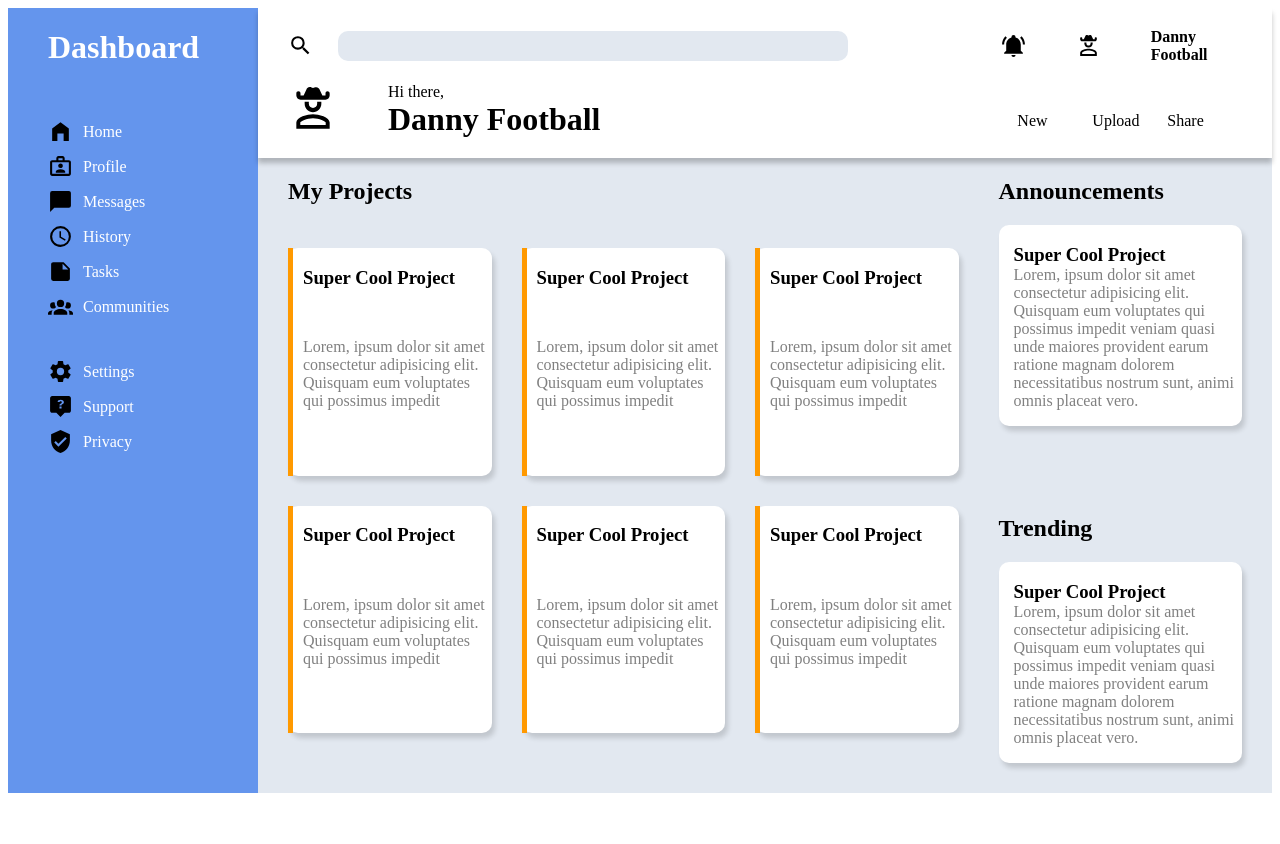
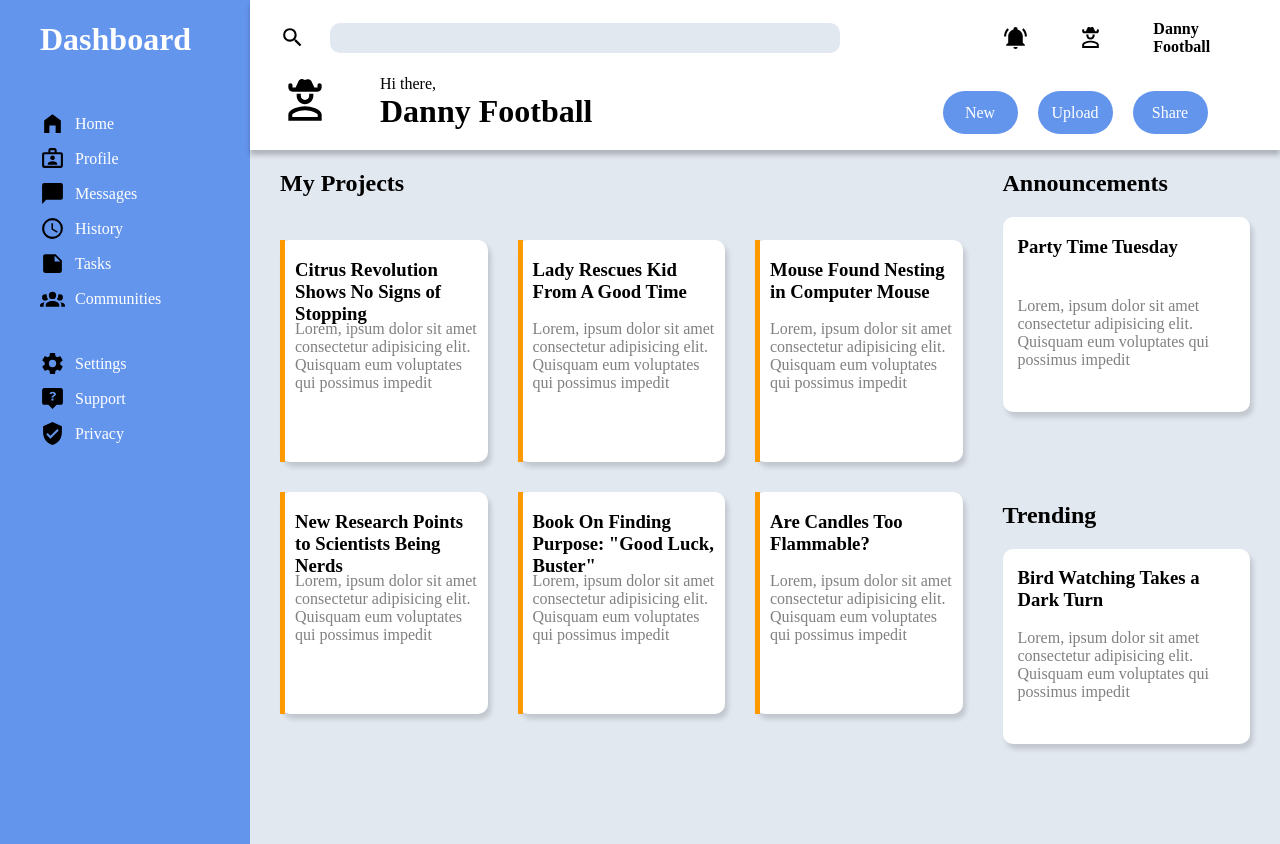
Before and after one commit to rann143/Admin_Dash, a plain HTML site: page index.html in a window 1280 px wide. Before the commit the page ends 801 px from the top, so only its background shows below. Drawn offline with Linux system fonts and the light colour scheme.

Commit message:
adjust header menu styling; added card titles

```diff
--- a/index.html
+++ b/index.html
@@ -30,9 +30,9 @@
             <img src="assets/account-cowboy-hat-outline (2).svg" alt="" class="large-logo">
             <div class="intro"><p id="hi-there">Hi there,</p> <p id="big-name">Danny Football</p></div>
                 <ul id="menu">
-                    <li>New</li>
-                    <li>Upload</li>
-                    <li>Share</li>
+                    <li class="menu-items">New</li>
+                    <li class="menu-items">Upload</li>
+                    <li class="menu-items">Share</li>
                 </ul>
         </div>
 
@@ -62,42 +62,42 @@
 
             <div class="card">
                 <div class="yellow-strip"></div>
-                <h3>Super Cool Project</h3>
+                <h3>Citrus Revolution Shows No Signs of Stopping</h3>
                 <p>Lorem, ipsum dolor sit amet consectetur adipisicing elit.
                     Quisquam eum voluptates qui possimus impedit
                 </p>
             </div>
             <div class="card">
                 <div class="yellow-strip"></div>
-                <h3>Super Cool Project</h3>
+                <h3>Lady Rescues Kid From A Good Time</h3>
                 <p>Lorem, ipsum dolor sit amet consectetur adipisicing elit.
                     Quisquam eum voluptates qui possimus impedit
                 </p>
             </div>
             <div class="card">
                 <div class="yellow-strip"></div>
-                <h3>Super Cool Project</h3>
+                <h3>Mouse Found Nesting in Computer Mouse</h3>
                 <p>Lorem, ipsum dolor sit amet consectetur adipisicing elit.
                     Quisquam eum voluptates qui possimus impedit
                 </p>
             </div>
             <div class="card">
                 <div class="yellow-strip"></div>
-                <h3>Super Cool Project</h3>
+                <h3>New Research Points to Scientists Being Nerds</h3>
                 <p>Lorem, ipsum dolor sit amet consectetur adipisicing elit.
                     Quisquam eum voluptates qui possimus impedit
                 </p>
             </div>
             <div class="card">
                 <div class="yellow-strip"></div>
-                <h3>Super Cool Project</h3>
+                <h3>Book On Finding Purpose: "Good Luck, Buster"</h3>
                 <p>Lorem, ipsum dolor sit amet consectetur adipisicing elit.
                     Quisquam eum voluptates qui possimus impedit
                 </p>
             </div>
             <div class="card">
                 <div class="yellow-strip"></div>
-                <h3>Super Cool Project</h3>
+                <h3>Are Candles Too Flammable?</h3>
                 <p>Lorem, ipsum dolor sit amet consectetur adipisicing elit.
                     Quisquam eum voluptates qui possimus impedit
                 </p>
@@ -106,11 +106,9 @@
         <div class="announcements">
             <h2>Announcements</h2>
             <div class="card">
-                <h3>Super Cool Project</h3>
+                <h3>Party Time Tuesday</h3>
                 <p>Lorem, ipsum dolor sit amet consectetur adipisicing elit.
-                    Quisquam eum voluptates qui possimus impedit veniam quasi
-                    unde maiores provident earum ratione magnam dolorem
-                    necessitatibus nostrum sunt, animi omnis placeat vero.
+                    Quisquam eum voluptates qui possimus impedit
                 </p>
             </div>
         </div>
@@ -118,11 +116,9 @@
             <h2>Trending</h2>
             <div class="card">
 
-                <h3>Super Cool Project</h3>
+                <h3>Bird Watching Takes a Dark Turn</h3>
                 <p>Lorem, ipsum dolor sit amet consectetur adipisicing elit.
-                    Quisquam eum voluptates qui possimus impedit veniam quasi
-                    unde maiores provident earum ratione magnam dolorem
-                    necessitatibus nostrum sunt, animi omnis placeat vero.
+                    Quisquam eum voluptates qui possimus impedit
                 </p>
 
             </div>
--- a/style.css
+++ b/style.css
@@ -6,6 +6,8 @@ body {
 
     display: grid;
     grid-template: 150px 1fr 1fr 1fr 1fr / 250px 4fr;
+    padding: 0;
+    margin: 0;
 }
 
 .sidebar {
@@ -56,7 +58,7 @@ header {
     grid-template-rows: 50px 1fr 1fr;
     gap: 10px;
     padding-right: 30px;
-    padding-bottom: 30px;
+    padding-bottom: 100px;
 }
 
 .your-projects {
@@ -90,26 +92,29 @@ header {
     background-color: white;
     display: grid;
     grid-template-columns: 5px 1fr;
+    grid-template-rows: 75px 100px 20px;
 }
 
 .card h3 {
     grid-column: 2/3;
     grid-row: 1/2;
     padding-left: 10px;
-    margin-bottom: 0px;
+    padding-right: 10px;
+    margin-bottom: 5px;
 }
 
 .card p {
     grid-column: 2/3;
     padding-left: 10px;
+    padding-right: 10px;
     margin-top: 0;
-    padding-top: 0;
+    padding-top: 5px;
     color: gray;
 }
 
 .yellow-strip {
     grid-column: 1/2;
-    grid-row: 1 / 3;
+    grid-row: 1 / 5;
     background-color: rgb(255, 153, 0);
 }
 
@@ -126,12 +131,17 @@ header {
     grid-row: 2 / 3;
     display: grid;
     grid-template-rows: 1fr;
-    grid-template-columns: 100px 2fr 1fr;;
+    grid-template-columns: 100px 1fr 1fr;
 }
 
 #menu, #alerts {
     display: grid;
     grid-template-columns: repeat(3, 75px);
+}
+
+#menu {
+    gap: 20px;
+    justify-self: center;
 }
 
 .top-nav ul {
@@ -183,3 +193,12 @@ li {
 .name {
     font-weight:600;
 }
+
+.menu-items {
+    background-color: cornflowerblue;
+    text-align: center;
+    border-radius: 25px;
+    color: white;
+    display: flex;
+    justify-content: center;
+}
```
